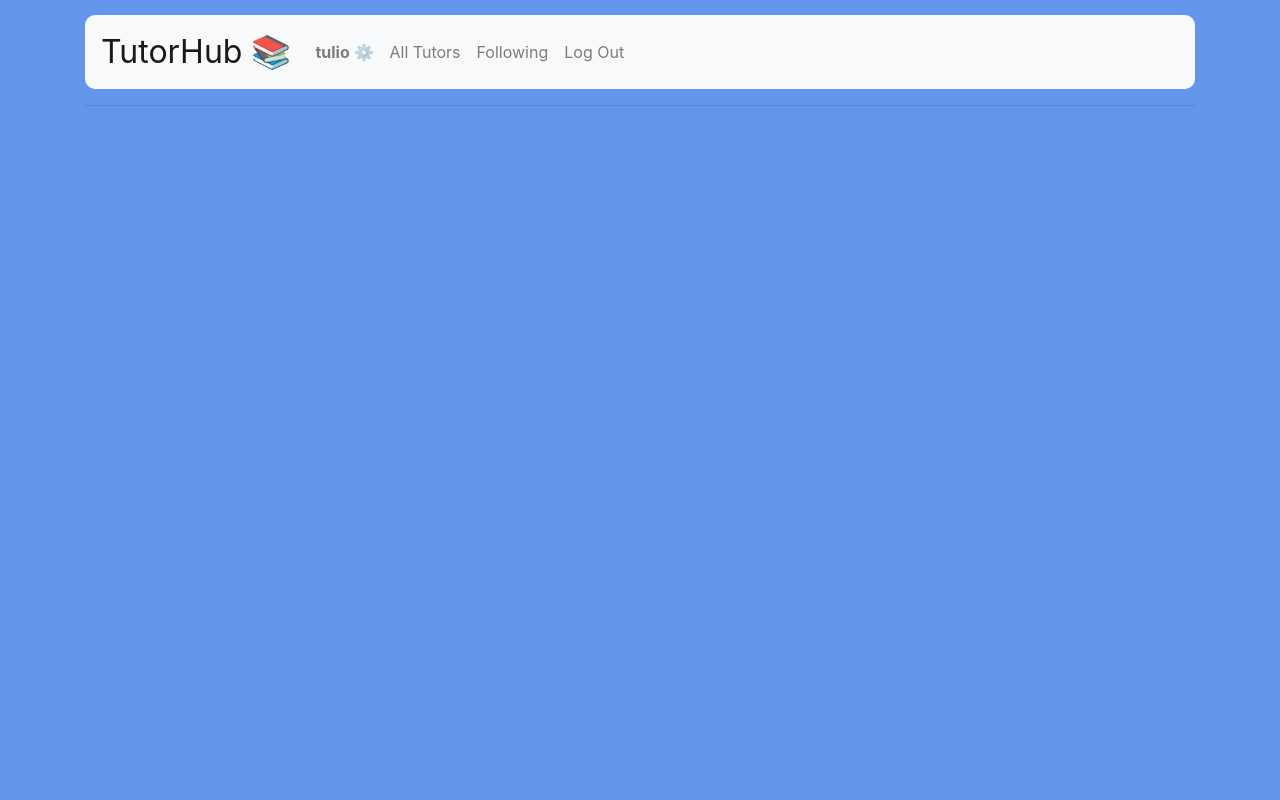
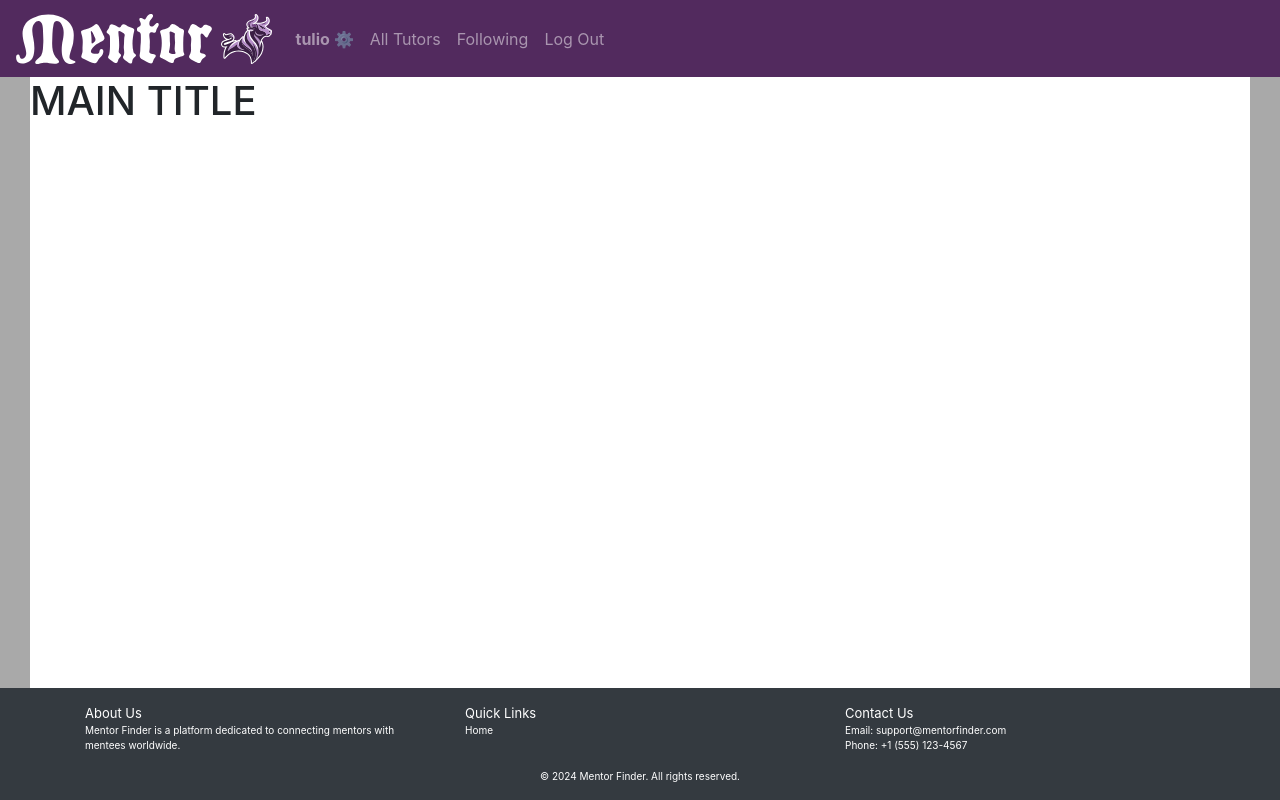
Before and after one commit to TulioPerez/TutorHub, a Django app: page / in a window 1280 px wide. Run offline with Django 5.2, Linux system fonts and the light colour scheme; a user stored in the database is signed in; some libraries are stand-ins or nearby versions.

Commit message:
Baseline
Added header, footer, styling

```diff
--- a/tutorhubproject/tutorhub/static/tutorhub/styles.css
+++ b/tutorhubproject/tutorhub/static/tutorhub/styles.css
@@ -1,16 +1,33 @@
 body {
-    background-color: cornflowerblue;
-    padding: 15px;
+    background-color: darkgray;
+    display: flex;
+    flex-direction: column;
+    height: 100vh;
 }
 
-/* top navigation bar */
+#main-content {
+    background-color: white;
+    margin: 0 30px;
+    width: auto;
+    display: flex;
+    flex-direction: column;
+    height: 100vh;
+}
+
+/* navbar */
 .navbar {
-    border-radius: 10px;
+    background-color: #522A5E;
 }
 
 /* logo */
 .navbar-brand {
     font-size: xx-large
+}
+
+.navbar-logo {
+    height: 75px;
+    width: auto;
+    max-height: 50px;
 }
 
 #user-account {
@@ -72,3 +89,16 @@ ul {
 textarea {
     min-height: 400px;
 }
+
+.footer {
+    background-color: #222326;
+    padding: 50px;
+}
+
+#footer-title {
+    font-size: small;
+}
+
+#footer-link {
+    font-size: x-small;
+}
--- a/tutorhubproject/tutorhub/templates/tutorhub/index.html
+++ b/tutorhubproject/tutorhub/templates/tutorhub/index.html
@@ -2,42 +2,18 @@
 {% load static %}
 
 {% block body %}
-<nav class="navbar navbar-expand-lg navbar-light bg-light">
-    <a class="navbar-brand" href="{% url 'index' %}">TutorHub 📚</a>
-    <div>
-        <ul class="navbar-nav mr-auto">
-            {% if user.is_authenticated %}
-            <li class="nav-item"><a class="nav-link" id="menu-username" href="#"><strong>{{ user.username }} ⚙️</strong></a></li>
-            <!-- <li class="nav-item"><a class="nav-link" id="menu-compose-post" href="#">Create a Post</a></li> -->
-            {% endif %}
-            <li class="nav-item"><a class="nav-link" id="menu-all-tutors" href="#">All Tutors</a></li>
-            {% if user.is_authenticated %}
-            <li class="nav-item"><a class="nav-link" id="menu-following" href="#">Following</a></li>
-            <li class="nav-item"><a class="nav-link" href="{% url 'logout' %}">Log Out</a></li>
-            {% else %}
-            <li class="nav-item"><a class="nav-link" href="{% url 'login' %}">Log In</a></li>
-            <li class="nav-item"><a class="nav-link" href="{% url 'register' %}">Register</a></li>
-            {% endif %}
-        </ul>
-    </div>
-</nav>
-
-<hr />
+<!-- <hr /> -->
 
 <div class="title">
     <!-- header titles populated here -->
+     <h1>MAIN TITLE</h1>
 </div>
 
 <div class="page">
     <!-- page content -->
 </div>
 {% endblock %}
-
 {% block script %}
-<!-- username reference -->
-<script>
-    const loggedInUsername = "{{ request.user.username }}";
-</script>
 
 <script src="{% static 'tutorhub/index.js' %}"></script>
 {% endblock %}
--- a/tutorhubproject/tutorhub/templates/tutorhub/layout.html
+++ b/tutorhubproject/tutorhub/templates/tutorhub/layout.html
@@ -1,19 +1,73 @@
 {% load static %}
-
 <!DOCTYPE html>
 <html lang="en">
     <head>
-        <title>{% block title %} Tutor Hub</title>
+        <title>{% block title %}Mentor Finder{% endblock %}</title>
+        <link rel="icon" type="image/svg+xml" href="{% static 'tutorhub/images/mentor-logo-bull.svg' %}">
         <link rel="stylesheet" href="https://stackpath.bootstrapcdn.com/bootstrap/4.4.1/css/bootstrap.min.css" integrity="sha384-Vkoo8x4CGsO3+Hhxv8T/Q5PaXtkKtu6ug5TOeNV6gBiFeWPGFN9MuhOf23Q9Ifjh" crossorigin="anonymous">
         <link rel="stylesheet" href="{% static 'tutorhub/styles.css' %}">
-        {% block script %}
-        {% endblock %}
     </head>
     <body>
-        <div class="container">
-            {% block body %}
-            {% endblock %}
+    <!-- navbar -->
+    <nav class="navbar navbar-expand-lg navbar-dark sticky-top">
+        <a class="navbar-brand"  href="{% url 'index' %}">
+            <!-- navbar branding -->
+            <div>
+                <img class="navbar-logo" src="{% static '/tutorhub/images/mentor-logo-text.svg' %}" alt="Mentor Logo" class="logo">
+                <img class="navbar-logo" src="{% static '/tutorhub/images/mentor-logo-bull.svg' %}" alt="Mentor Logo" class="logo">
+            </div>
+        </a>
+        <div>
+            <ul class="navbar-nav mr-auto">
+                {% if user.is_authenticated %}
+                    <li class="nav-item"><a class="nav-link" id="menu-username" href="#"><strong>{{ user.username }} ⚙️</strong></a></li>
+                {% endif %}
+                    <li class="nav-item"><a class="nav-link" id="menu-all-tutors" href="#">All Tutors</a></li>
+                {% if user.is_authenticated %}
+                    <li class="nav-item"><a class="nav-link" id="menu-following" href="#">Following</a></li>
+                    <li class="nav-item"><a class="nav-link" href="{% url 'logout' %}">Log Out</a></li>
+                {% else %}
+                    <li class="nav-item"><a class="nav-link" href="{% url 'login' %}">Log In</a></li>
+                    <li class="nav-item"><a class="nav-link" href="{% url 'register' %}">Register</a></li>
+                {% endif %}
+            </ul>
         </div>
+    </nav>
+    <div id="main-content">
+        {% block body %}
+        {% endblock %}
+    </div>
     </body>
+    <footer class="bg-dark text-white mt-auto py-3">
+        <div class="container" id="footer-title">
+            <div class="row">
+                <div class="col-md-4">
+                    About Us
+                    <p id="footer-link">Mentor Finder is a platform dedicated to connecting mentors with mentees worldwide.</p>
+                </div>
+                <div class="col-md-4">
+                    Quick Links
+                    <ul class="list-unstyled" id="footer-link">
+                        <li><a href="{% url 'index' %}" class="text-white">Home</a></li>
+                        <!-- <li><a href="{% url 'login' %}" class="text-white">Log In</a></li>
+                        <li><a href="{% url 'register' %}" class="text-white">Register</a></li> -->
+                    </ul>
+                </div>
+                <div class="col-md-4">
+                    Contact Us
+                    <ul class="list-unstyled" id="footer-link">
+                        <li>Email: support@mentorfinder.com</li>
+                        <li>Phone: +1 (555) 123-4567</li>
+                    </ul>
+                </div>
+            </div>
+            <div class="text-center">
+                <p class="mb-0" id="footer-link">© {% now "Y" %} Mentor Finder. All rights reserved.</p>
+            </div>
+        </div>
+    </footer>
+
 </html>
-{% endblock %}
+<script>
+    const loggedInUsername = "{{ request.user.username }}";
+</script>
```
Also changed, not shown: tutorhubproject/tutorhub/static/tutorhub/dod_reqs.txt (+90 -0 lines), tutorhubproject/db.sqlite3, tutorhubproject/tutorhub/static/tutorhub/images/mentor-logo-bull.svg (added), tutorhubproject/tutorhub/static/tutorhub/images/mentor-logo-text.svg (added).
